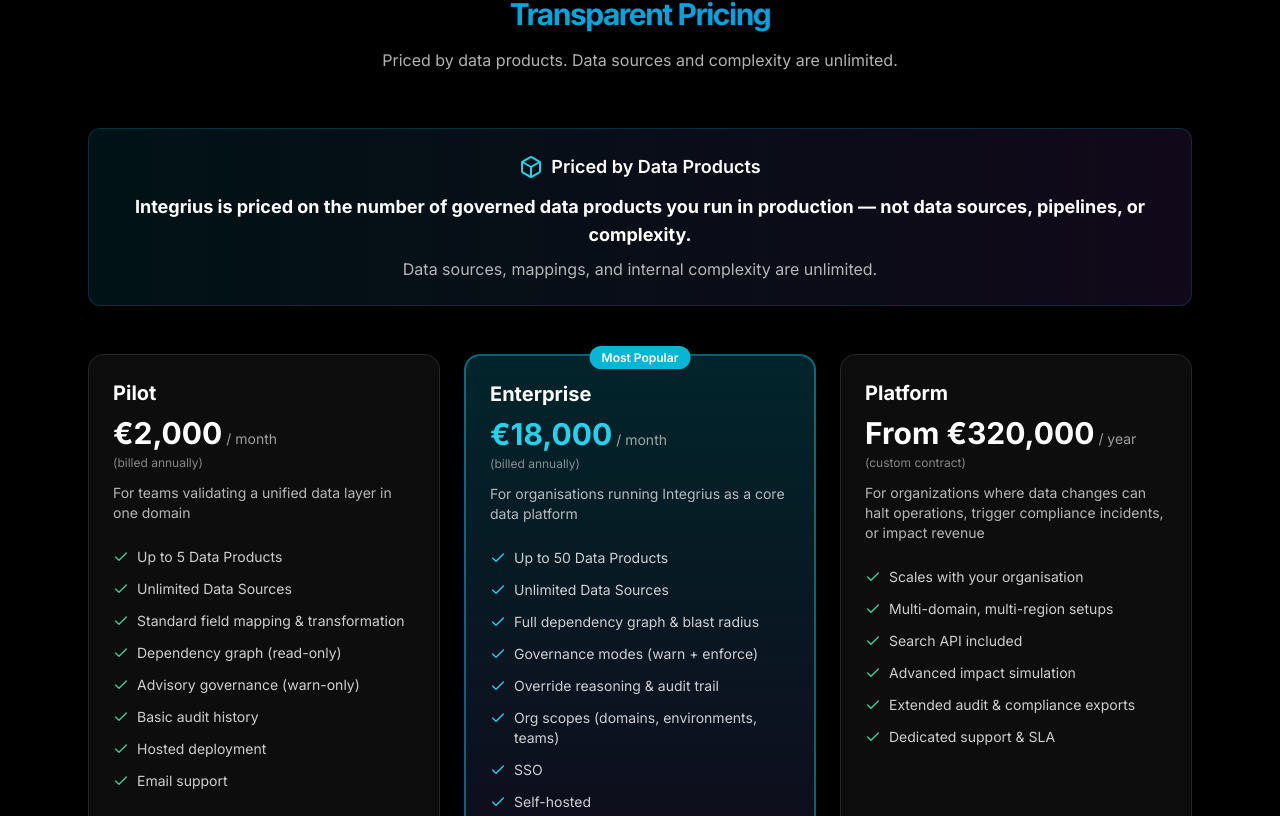
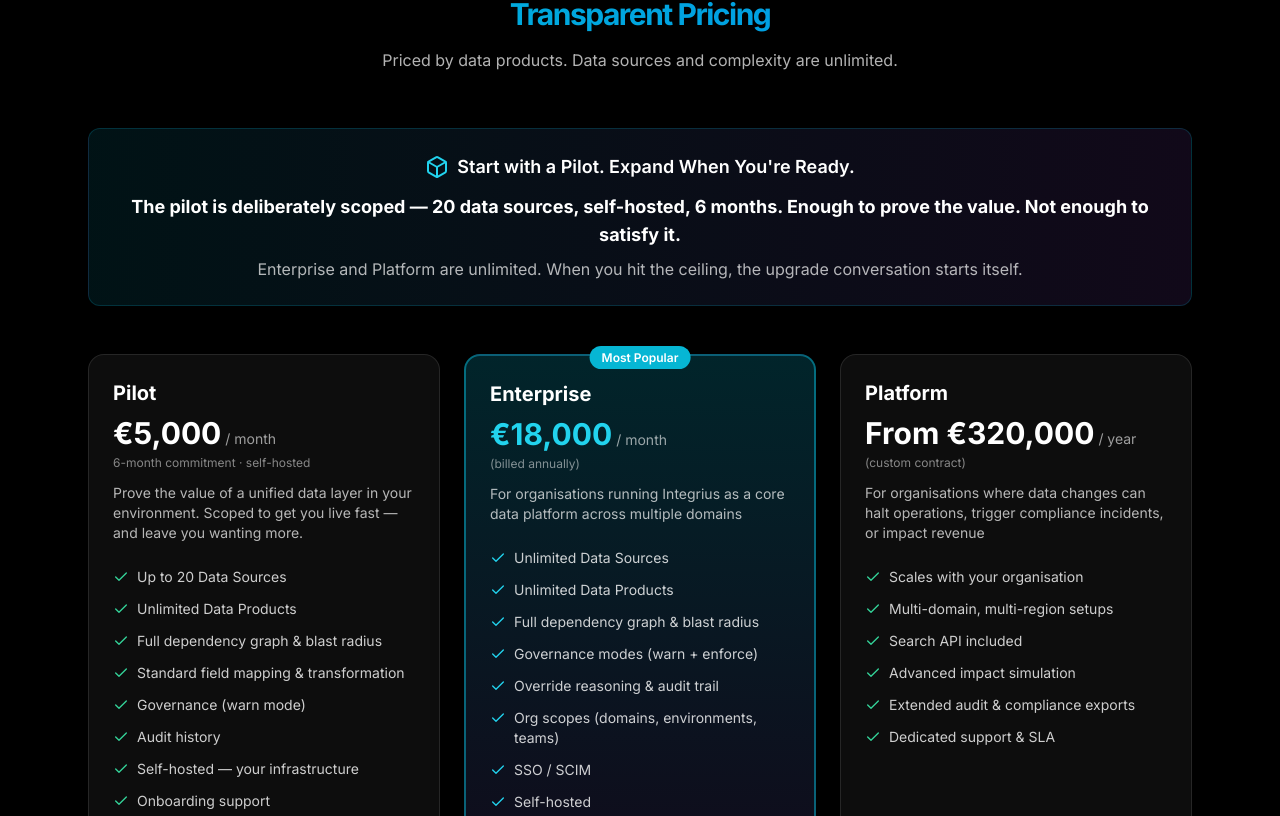
Before and after one commit to randomershenans/integrius-website, a Next.js app: page / in a window 1280 px wide. Shown: the part 6504-7320 px from the top of the page. Built offline with nearby package versions, Linux system fonts and the light colour scheme; no server answers.

Commit message:
feat: update pricing to pilot model — €5k/month, 20 sources, 6 months, self-hosted

```diff
--- a/src/components/landing/PricingCalculator.tsx
+++ b/src/components/landing/PricingCalculator.tsx
@@ -5,22 +5,23 @@
 const tiers = [
   {
     name: 'Pilot',
-    price: '€2,000',
+    price: '€5,000',
     period: '/ month',
-    billing: '(billed annually)',
-    description: 'For teams validating a unified data layer in one domain',
+    billing: '6-month commitment · self-hosted',
+    description: 'Prove the value of a unified data layer in your environment. Scoped to get you live fast — and leave you wanting more.',
     cta: 'Start a Pilot',
     ctaLink: '/contact',
     highlight: false,
     features: [
-      'Up to 5 Data Products',
-      'Unlimited Data Sources',
+      'Up to 20 Data Sources',
+      'Unlimited Data Products',
+      'Full dependency graph & blast radius',
       'Standard field mapping & transformation',
-      'Dependency graph (read-only)',
-      'Advisory governance (warn-only)',
-      'Basic audit history',
-      'Hosted deployment',
-      'Email support',
+      'Governance (warn mode)',
+      'Audit history',
+      'Self-hosted — your infrastructure',
+      'Onboarding support',
+      '90-day value review included',
     ],
   },
   {
@@ -28,18 +29,18 @@
     price: '€18,000',
     period: '/ month',
     billing: '(billed annually)',
-    description: 'For organisations running Integrius as a core data platform',
+    description: 'For organisations running Integrius as a core data platform across multiple domains',
     cta: 'Talk to Sales',
     ctaLink: '/contact',
     highlight: true,
     features: [
-      'Up to 50 Data Products',
       'Unlimited Data Sources',
+      'Unlimited Data Products',
       'Full dependency graph & blast radius',
       'Governance modes (warn + enforce)',
       'Override reasoning & audit trail',
       'Org scopes (domains, environments, teams)',
-      'SSO',
+      'SSO / SCIM',
       'Self-hosted',
       'Standard SLA',
     ],
@@ -49,7 +50,7 @@
     price: 'From €320,000',
     period: '/ year',
     billing: '(custom contract)',
-    description: 'For organizations where data changes can halt operations, trigger compliance incidents, or impact revenue',
+    description: 'For organisations where data changes can halt operations, trigger compliance incidents, or impact revenue',
     cta: 'Contact Us',
     ctaLink: '/contact',
     highlight: false,
@@ -70,12 +71,12 @@
       <div className="text-center mb-12 p-6 rounded-xl bg-gradient-to-r from-cyan-500/10 to-purple-500/10 border border-cyan-500/20">
         <div className="flex items-center justify-center gap-2 mb-3">
           <Box className="w-6 h-6 text-cyan-400" />
-          <span className="text-lg font-semibold text-white">Priced by Data Products</span>
+          <span className="text-lg font-semibold text-white">Start with a Pilot. Expand When You&apos;re Ready.</span>
         </div>
         <p className="text-lg text-white">
-          <strong>Integrius is priced on the number of governed data products you run in production — not data sources, pipelines, or complexity.</strong>
+          <strong>The pilot is deliberately scoped — 20 data sources, self-hosted, 6 months. Enough to prove the value. Not enough to satisfy it.</strong>
         </p>
-        <p className="mt-2 text-white/70">Data sources, mappings, and internal complexity are unlimited.</p>
+        <p className="mt-2 text-white/70">Enterprise and Platform are unlimited. When you hit the ceiling, the upgrade conversation starts itself.</p>
       </div>
 
       <div className="grid md:grid-cols-3 gap-6 mb-12">
@@ -127,7 +128,7 @@
 
       <div className="text-center p-6 rounded-xl mb-16 bg-gradient-to-r from-cyan-500/5 to-purple-500/5 border border-white/10">
         <p className="text-base font-medium text-white/90">
-          Most customers start with a small number of data products and expand as additional systems and domains are brought under governance.
+          Every customer starts with a pilot. Most hit the 20-source ceiling before month 4 and expand. That&apos;s the point.
         </p>
       </div>
 
```
